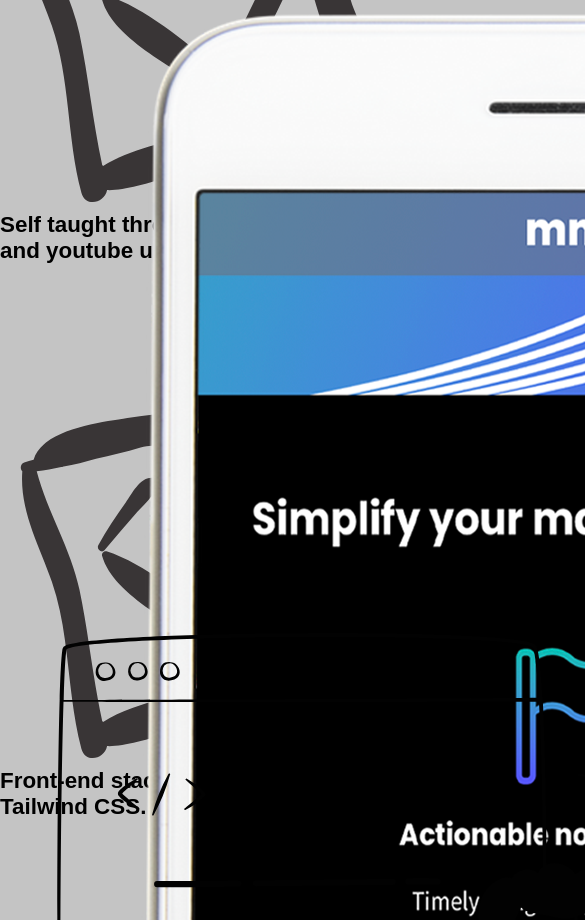
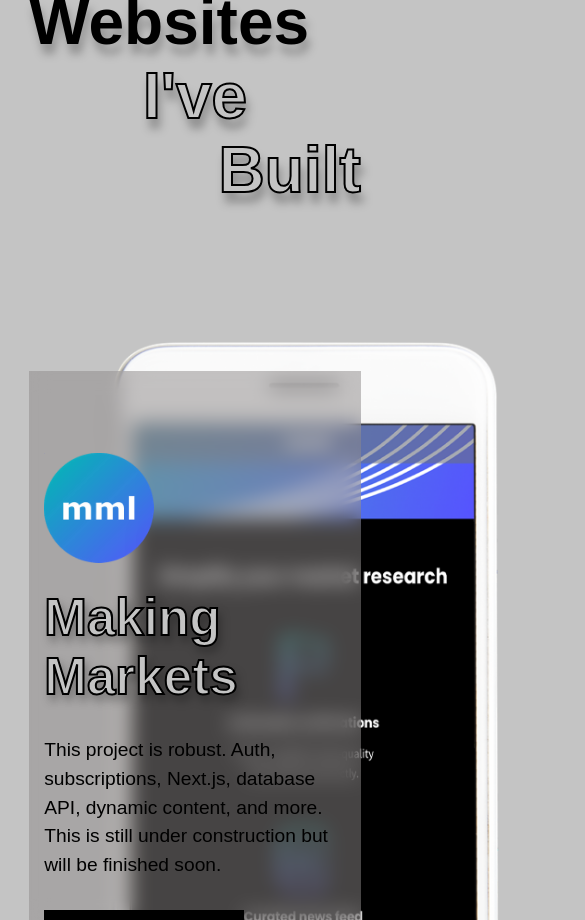
Before and after one commit to jonkarrer/svelte_portfolio, a Svelte app: page / in a window 390 px wide. Shown: the part 1080-2000 px from the top of the page, 585 px wide, since content can reach past the window. Built offline with nearby package versions, Linux system fonts and the light colour scheme.

Commit message:
mobile start

```diff
--- a/public/global.css
+++ b/public/global.css
@@ -29,7 +29,6 @@
   scroll-behavior: smooth;
 }
 section {
-  height: 100vh;
   background: var(--background);
 }
 
@@ -41,6 +40,10 @@
 }
 /*Lg*/
 @media (min-width: 1024px) {
+  section {
+    height: 100vh;
+    background: var(--background);
+  }
 }
 /*Xl*/
 @media (min-width: 1280px) {
--- a/public/styles/button.css
+++ b/public/styles/button.css
@@ -1,5 +1,3 @@
-/*Lg*/
-@media (min-width: 1024px) {
 button {
   height: 60px;
   width: 200px;
@@ -8,7 +6,7 @@
   outline: none;
   border: none;
 }
-}
+
 /*Xl*/
 @media (min-width: 1280px) {
 }
--- a/public/styles/fonts.css
+++ b/public/styles/fonts.css
@@ -44,7 +44,7 @@
   font-weight: 600;
 }
 h6 {
-  font-size: 1.4rem;
+  font-size: 1.2rem;
 }
 
 /*Lg*/
@@ -53,7 +53,7 @@
     font-size: 6.1rem;
   }
   h2 {
-    font-size: 4.8rem;
+    font-size: 4.3rem;
   }
   h3 {
     font-size: 3.3rem;
--- a/src/components/About/BgImage.svelte
+++ b/src/components/About/BgImage.svelte
@@ -1,6 +1,10 @@
 <img src="assets/background/gears.svg" alt="" />
 
 <style>
+  img {
+    height: 50vh;
+    margin: auto;
+  }
   /*Lg*/
   @media (min-width: 1024px) {
     img {
--- a/src/components/About/Bullets.svelte
+++ b/src/components/About/Bullets.svelte
@@ -18,6 +18,18 @@
 </div>
 
 <style>
+  div {
+    display: grid;
+    gap: 15px;
+  }
+  span {
+    display: flex;
+    align-items: center;
+  }
+  img {
+    width: 30px;
+    margin-right: 20px;
+  }
   /*Lg*/
   @media (min-width: 1024px) {
     div {
--- a/src/components/About/Info.svelte
+++ b/src/components/About/Info.svelte
@@ -9,6 +9,10 @@
 </div>
 
 <style>
+  div {
+    display: grid;
+    gap: 10px;
+  }
   /*Lg*/
   @media (min-width: 1024px) {
     div {
--- a/src/components/About/index.svelte
+++ b/src/components/About/index.svelte
@@ -13,30 +13,33 @@
 </section>
 
 <style>
+  section {
+    margin: 50px 0;
+    display: grid;
+    place-items: center;
+    height: auto;
+  }
+  article {
+    display: grid;
+    margin: auto;
+    width: 90%;
+    gap: 40px;
+  }
+
   /*Lg*/
   @media (min-width: 1024px) {
     section {
       display: flex;
       align-items: center;
+      height: 100vh;
+      margin: auto;
     }
     article {
+      display: grid;
       width: 50%;
       margin-left: 200px;
-      display: grid;
       gap: 60px;
     }
-  }
-  /*Xl*/
-  @media (min-width: 1280px) {
-  }
-  /*2xl*/
-  @media (min-width: 1536px) {
-    article {
-      margin-left: 200px;
-    }
-  }
-  /*3xl*/
-  @media (min-width: 2000px) {
   }
   /*4xl*/
   @media (min-width: 2500px) {
@@ -44,10 +47,4 @@
       margin-left: 400px;
     }
   }
-  /*5xl*/
-  @media (min-width: 3000px) {
-  }
-  /*4k*/
-  @media (min-width: 3500px) {
-  }
 </style>
--- a/src/components/Contact/BgImage.svelte
+++ b/src/components/Contact/BgImage.svelte
@@ -5,7 +5,7 @@
   @media (min-width: 1024px) {
     img {
       --change-max-h: calc(600px + 20vh);
-      --change-min-h: calc(120px + 40vh);
+      --change-min-h: calc(120px + 35vh);
 
       height: 40vh;
       max-height: var(--change-max-h);
--- a/src/components/Websites/Headline.svelte
+++ b/src/components/Websites/Headline.svelte
@@ -5,20 +5,21 @@
 </div>
 
 <style>
+  div {
+    width: 85vw;
+    margin: 80px auto;
+  }
+  .mid {
+    text-align: center;
+  }
+  .bottom {
+    text-align: end;
+  }
   /*Lg*/
   @media (min-width: 1024px) {
     div {
       width: 500px;
       margin: 0 160px;
-    }
-    /* h1 {
-      font-size: 120px;
-    } */
-    .mid {
-      text-align: center;
-    }
-    .bottom {
-      text-align: end;
     }
   }
   /*2xl*/
@@ -27,18 +28,13 @@
       width: 850px;
       margin: 0 180px;
     }
-    /* h1 {
-      font-size: 150px;
-    } */
-    .mid {
-      text-align: center;
-    }
-    .bottom {
-      text-align: end;
-    }
   }
   /*3xl*/
   @media (min-width: 2000px) {
+    div {
+      width: 900px;
+      margin: 0 180px;
+    }
   }
   /*4xl*/
   @media (min-width: 2500px) {
--- a/src/components/Websites/Project.svelte
+++ b/src/components/Websites/Project.svelte
@@ -28,31 +28,77 @@
 </div>
 
 <style>
+  .wrapper {
+    display: flex;
+    align-items: center;
+    position: relative;
+    height: 100vh;
+  }
+  .screenshot {
+    position: absolute;
+    height: 90vh;
+    right: -170px;
+    top: 0;
+    bottom: 0;
+    margin: auto;
+  }
+  article {
+    display: grid;
+    place-content: center;
+    gap: 20px;
+    height: 80vh;
+    width: 85vw;
+    margin: auto;
+    padding: 15px;
+    /** Frosted Glass fallback */
+    background-color: rgba(255, 255, 255, 0.4);
+  }
+  span {
+    height: 120px;
+    display: flex;
+    align-items: center;
+  }
+  .logo {
+    width: var(--logoWidth);
+  }
+  .info {
+    display: grid;
+    gap: 30px;
+  }
+  @supports ((-webkit-backdrop-filter: none) or (backdrop-filter: none)) {
+    article {
+      background-color: rgba(140, 136, 136, 0.5);
+      backdrop-filter: blur(10px);
+      -webkit-backdrop-filter: blur(10px);
+    }
+  }
   /*Lg*/
   @media (min-width: 1024px) {
     .wrapper {
       display: flex;
       align-items: center;
+      position: static;
     }
     .screenshot {
       --change-max-h: calc(500px + 10vh);
       --change-min-h: calc(250px + 50vh);
 
+      position: static;
       height: 75vh;
       max-height: var(--change-max-h);
       min-height: var(--change-min-h);
     }
     article {
-      display: grid;
-
-      height: 60vh;
       max-height: var(--change-max-h);
       min-height: var(--change-min-h);
+      background: none;
+      width: 650px;
+      height: 60vh;
 
-      width: 50vw;
+      background: none;
     }
     span {
-      height: 10vh;
+      height: 120px;
       display: flex;
       align-items: center;
     }
@@ -62,13 +108,14 @@
     p {
       width: 80%;
     }
-    .info {
-      display: grid;
-      gap: 30px;
-    }
   }
   /*2xl*/
   @media (min-width: 1536px) {
+    article {
+      gap: 15px;
+      width: 50vw;
+      height: 60vh;
+    }
     .logo {
       width: var(--logoWidth);
     }
--- a/src/components/Websites/index.svelte
+++ b/src/components/Websites/index.svelte
@@ -7,7 +7,7 @@
   <Headline />
   <Project
     logoPath="assets/work/logos/mml.png"
-    logoWidth={120}
+    logoWidth={110}
     screenshot="assets/work/mml_phone.png"
     title="Making Markets"
     info="This project is robust. Auth, subscriptions, Next.js, database API,
```
Lines whose indentation alone changed are shown as unchanged.
